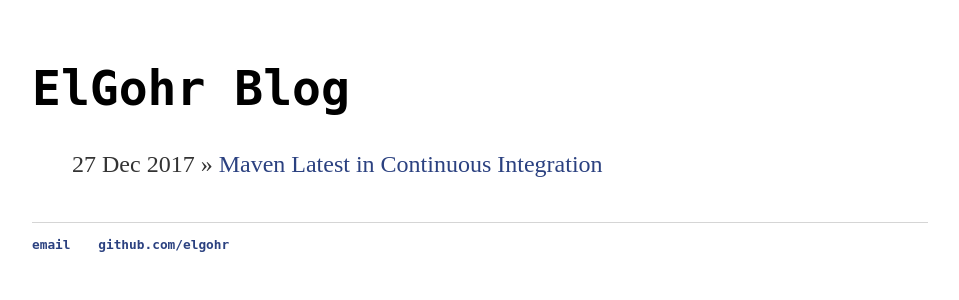
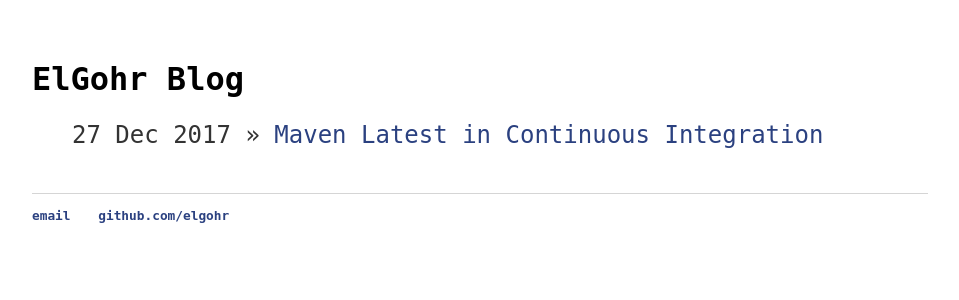
Before and after one commit to elgohr/elgohr.github.io, a Jekyll site: the page built from index.html, in a window 1280 px wide. Shown: the top 300 px of the page, without its empty margins (160-1119 px from the left). Built offline with Jekyll 4.4.1, drawn with Linux system fonts in a browser that asks for light colours.

Commit message:
Polishing

```diff
--- a/css/main.css
+++ b/css/main.css
@@ -1,6 +1,7 @@
 body {
   margin: 60px auto;
   width: 70%;
+  font-family: 'monospace', 'Arial', 'Sans-Serif';
 }
 
 a {
@@ -14,29 +15,24 @@ p, ul {
   color: #333;
 }
 
-h1, h2, h3, h4 {
-  font-family: 'monospace', 'Arial', 'Sans-Serif';
-}
-
 h1 {
-  font-size: 3em;
+  font-size: 2em;
 }
 
 h2 {
-  font-size: 2.7em;
+  font-size: 1.7em;
 }
 
 h3 {
-  font-size: 2.3em;
+  font-size: 1.3em;
 }
 
 h4 {
-  font-size: 1.9em;
+  font-size: 0.9em;
 }
 
 nav ul, footer ul {
   font-size: 1em;
-  font-family: 'monospace', 'Arial', 'Sans-Serif';
   padding: 0px;
   list-style: none;
   font-weight: bold;
```
